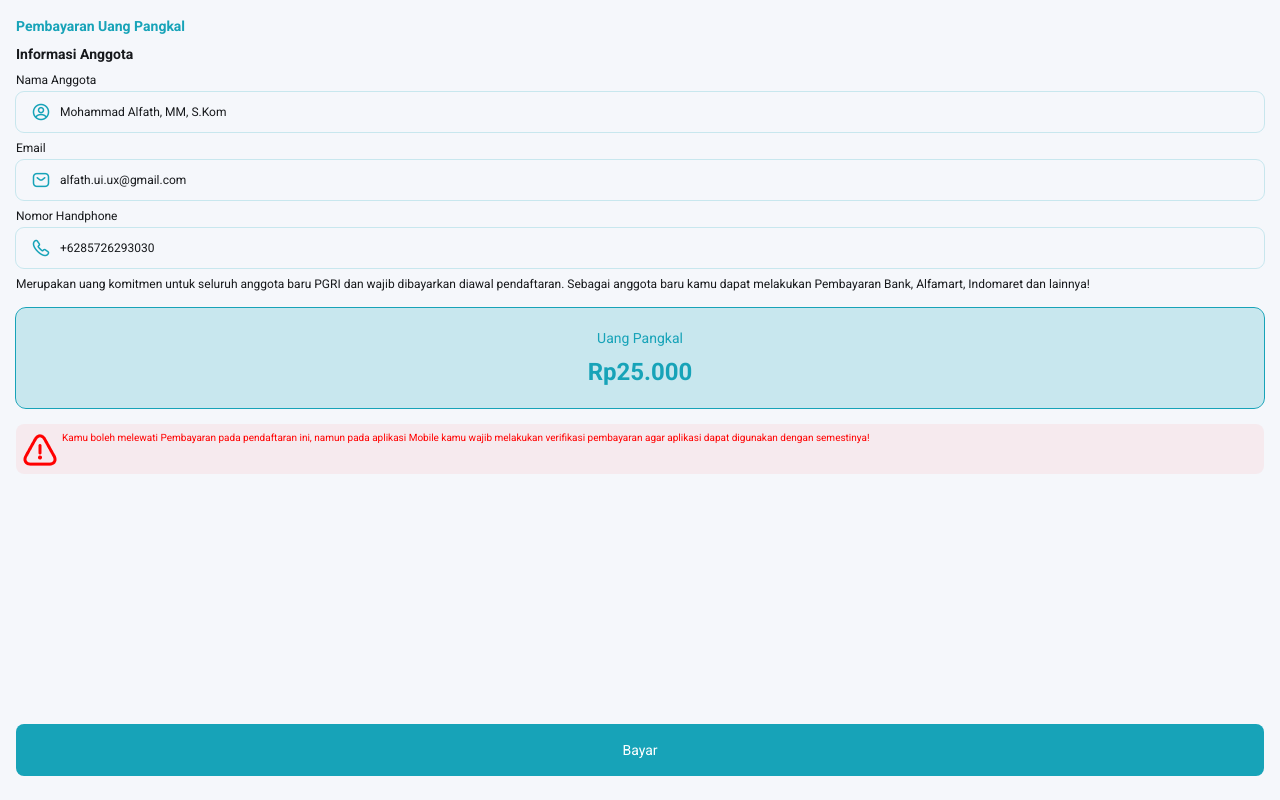
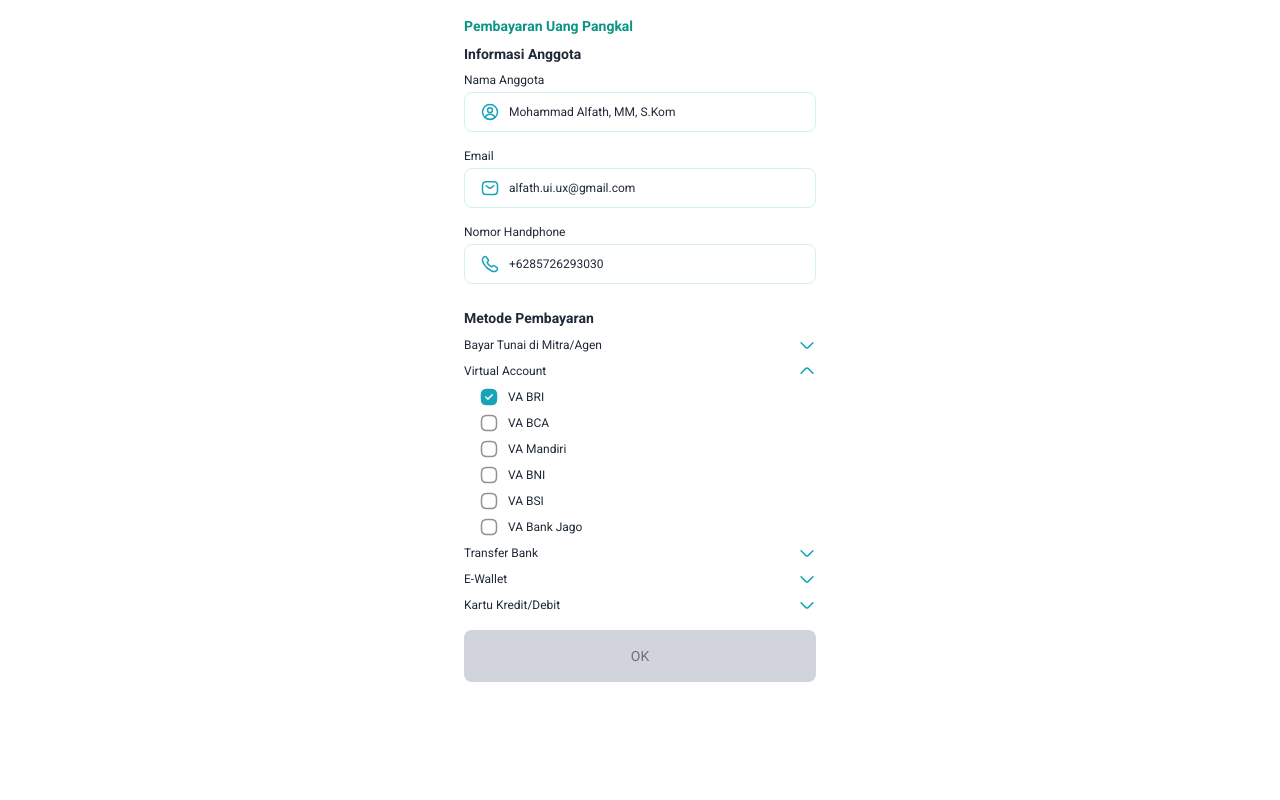
Before and after one commit to luqmanul0612/pgri-frontend, a Next.js app: page /uang-pangkal in a window 1280 px wide. Both pictures are taken after a click on the button "Bayar". Built offline with nearby package versions, Linux system fonts and the light colour scheme.

Commit message:
feat: payment-option screen

```diff
--- a/src/app/(webview)/uang-pangkal/page.tsx
+++ b/src/app/(webview)/uang-pangkal/page.tsx
@@ -1,14 +1,29 @@
-import { FC } from "react";
+"use client";
+import { FC, MouseEvent, useState } from "react";
 import Image from "next/image";
 import warning from "@/../public/icon/warning.png";
 import userIcon from "@/../public/icon/userIcon.png";
 import messageIcon from "@/../public/icon/email-icon.png";
 import phoneIcon from "@/../public/icon/phone-icon.png";
+import { PaymentOption } from "./screens/payment-option";
 
 // ANCHOR: Entry point
 // #region Entry point
 
-const page: FC = async () => {
+const Page: FC = () => {
+  const screens = ["initial", "paymentOption", "paymentSuccess"] as const;
+
+  const [activeScreen, setActiveScreen] =
+    useState<(typeof screens)[number]>("initial");
+
+  if (activeScreen == "paymentOption") return <PaymentOption />;
+
+  function handleSubmit(event: MouseEvent<HTMLButtonElement>): void {
+    event.preventDefault();
+
+    setActiveScreen("paymentOption");
+  }
+
   return (
     <div className="relative mx-auto h-screen min-h-[660px] w-full space-y-4 overflow-hidden bg-[#f5f7fb] p-4">
       {/* Main Content - simplified structure */}
@@ -41,14 +56,17 @@ const page: FC = async () => {
       </div>
 
       {/* Button - positioned absolutely at the bottom */}
-      <button className="absolute bottom-6 left-4 right-4 rounded-lg bg-primary p-4 text-sm text-white">
+      <button
+        onClick={handleSubmit}
+        className="absolute bottom-6 left-4 right-4 rounded-lg bg-primary p-4 text-sm text-white"
+      >
         Bayar
       </button>
     </div>
   );
 };
 
-export default page;
+export default Page;
 // #endregion
 
 // ANCHOR: Internal components
--- /dev/null
+++ b/src/app/(webview)/uang-pangkal/screens/payment-option.tsx
@@ -0,0 +1,283 @@
+import { FC } from "react";
+
+// Reusable Components
+interface InfoFieldProps {
+  label: string;
+  value: string;
+  icon: React.ReactNode;
+}
+
+const InfoField: FC<InfoFieldProps> = ({ label, value, icon }) => (
+  <div className="flex w-full flex-col gap-1">
+    <label className="text-xs font-normal text-gray-800">{label}</label>
+    <div className="flex h-10 w-full items-center gap-2.5 rounded-lg border border-teal-500/20 px-4 py-2.5">
+      {icon}
+      <span className="flex-1 text-xs font-normal text-gray-800">{value}</span>
+    </div>
+  </div>
+);
+
+interface PaymentOptionProps {
+  label: string;
+  isExpanded?: boolean;
+  children?: React.ReactNode;
+}
+
+const PaymentOptionItem: FC<PaymentOptionProps> = ({
+  label,
+  isExpanded = false,
+  children,
+}) => (
+  <div className="flex w-full flex-col gap-2">
+    <div className="flex w-full items-center justify-between">
+      <span className="flex-1 text-xs font-normal text-gray-800">{label}</span>
+      {isExpanded ? <ChevronUpIcon /> : <ChevronDownIcon />}
+    </div>
+    {isExpanded && children && (
+      <div className="flex w-full flex-col gap-2 px-4">{children}</div>
+    )}
+  </div>
+);
+
+interface VirtualAccountOptionProps {
+  name: string;
+  isSelected?: boolean;
+}
+
+const VirtualAccountOption: FC<VirtualAccountOptionProps> = ({
+  name,
+  isSelected = false,
+}) => (
+  <div className="flex w-full items-center gap-2.5">
+    {isSelected ? <CheckboxChecked /> : <CheckboxUnchecked />}
+    <span className="flex-1 text-xs font-normal text-gray-800">{name}</span>
+  </div>
+);
+
+export const PaymentOption: FC = () => {
+  return (
+    <div className="mx-auto flex min-h-screen w-full max-w-sm flex-col gap-4 p-4 sm:max-h-[727px] sm:min-h-0">
+      <div className="flex flex-1 flex-col gap-2">
+        <h1 className="text-sm font-bold text-teal-600">
+          Pembayaran Uang Pangkal
+        </h1>
+
+        <div className="flex flex-1 flex-col gap-6">
+          {/* Member Information Section */}
+          <section className="flex flex-col gap-2">
+            <h2 className="text-sm font-bold text-gray-800">
+              Informasi Anggota
+            </h2>
+            <div className="flex flex-col gap-4">
+              <InfoField
+                label="Nama Anggota"
+                value="Mohammad Alfath, MM, S.Kom"
+                icon={<UserIcon />}
+              />
+              <InfoField
+                label="Email"
+                value="alfath.ui.ux@gmail.com"
+                icon={<MailIcon />}
+              />
+              <InfoField
+                label="Nomor Handphone"
+                value="+6285726293030"
+                icon={<PhoneIcon />}
+              />
+            </div>
+          </section>
+
+          {/* Payment Methods Section */}
+          <section className="flex flex-col gap-2">
+            <h2 className="text-sm font-bold text-gray-800">
+              Metode Pembayaran
+            </h2>
+            <div className="flex flex-col gap-2">
+              <PaymentOptionItem label="Bayar Tunai di Mitra/Agen" />
+
+              <PaymentOptionItem label="Virtual Account" isExpanded>
+                <VirtualAccountOption name="VA BRI" isSelected />
+                <VirtualAccountOption name="VA BCA" />
+                <VirtualAccountOption name="VA Mandiri" />
+                <VirtualAccountOption name="VA BNI" />
+                <VirtualAccountOption name="VA BSI" />
+                <VirtualAccountOption name="VA Bank Jago" />
+              </PaymentOptionItem>
+
+              <PaymentOptionItem label="Transfer Bank" />
+              <PaymentOptionItem label="E-Wallet" />
+              <PaymentOptionItem label="Kartu Kredit/Debit" />
+            </div>
+          </section>
+        </div>
+      </div>
+
+      {/* OK Button */}
+      <button className="flex w-full items-center justify-center gap-2.5 rounded-lg bg-gray-300 p-4">
+        <span className="text-sm font-normal text-gray-500">OK</span>
+      </button>
+    </div>
+  );
+};
+
+// ANCHOR: Icons
+// #region Icons
+
+const UserIcon = () => (
+  <svg
+    width="18"
+    height="18"
+    viewBox="0 0 18 18"
+    fill="none"
+    xmlns="http://www.w3.org/2000/svg"
+  >
+    <path
+      d="M9.08906 9.58499C9.03656 9.57749 8.96906 9.57749 8.90906 9.58499C7.58906 9.53999 6.53906 8.45999 6.53906 7.13249C6.53906 5.77499 7.63406 4.67249 8.99906 4.67249C10.3566 4.67249 11.4591 5.77499 11.4591 7.13249C11.4516 8.45999 10.4091 9.53999 9.08906 9.58499Z"
+      stroke="#17A3B8"
+      strokeWidth="1.5"
+      strokeLinecap="round"
+      strokeLinejoin="round"
+    />
+    <path
+      d="M14.0553 14.535C12.7203 15.7575 10.9503 16.5 9.00031 16.5C7.05031 16.5 5.28031 15.7575 3.94531 14.535C4.02031 13.83 4.47031 13.14 5.27281 12.6C7.32781 11.235 10.6878 11.235 12.7278 12.6C13.5303 13.14 13.9803 13.83 14.0553 14.535Z"
+      stroke="#17A3B8"
+      strokeWidth="1.5"
+      strokeLinecap="round"
+      strokeLinejoin="round"
+    />
+    <path
+      d="M9 16.5C13.1421 16.5 16.5 13.1421 16.5 9C16.5 4.85786 13.1421 1.5 9 1.5C4.85786 1.5 1.5 4.85786 1.5 9C1.5 13.1421 4.85786 16.5 9 16.5Z"
+      stroke="#17A3B8"
+      strokeWidth="1.5"
+      strokeLinecap="round"
+      strokeLinejoin="round"
+    />
+  </svg>
+);
+
+const MailIcon = () => (
+  <svg
+    width="18"
+    height="18"
+    viewBox="0 0 18 18"
+    fill="none"
+    xmlns="http://www.w3.org/2000/svg"
+  >
+    <path
+      d="M12.75 15.375H5.25C3 15.375 1.5 14.25 1.5 11.625V6.375C1.5 3.75 3 2.625 5.25 2.625H12.75C15 2.625 16.5 3.75 16.5 6.375V11.625C16.5 14.25 15 15.375 12.75 15.375Z"
+      stroke="#17A3B8"
+      strokeWidth="1.5"
+      strokeMiterlimit="10"
+      strokeLinecap="round"
+      strokeLinejoin="round"
+    />
+    <path
+      d="M12.75 6.75L10.4025 8.625C9.63 9.24 8.3625 9.24 7.59 8.625L5.25 6.75"
+      stroke="#17A3B8"
+      strokeWidth="1.5"
+      strokeMiterlimit="10"
+      strokeLinecap="round"
+      strokeLinejoin="round"
+    />
+  </svg>
+);
+
+const PhoneIcon = () => (
+  <svg
+    width="18"
+    height="18"
+    viewBox="0 0 18 18"
+    fill="none"
+    xmlns="http://www.w3.org/2000/svg"
+  >
+    <path
+      d="M16.4775 13.7475C16.4775 14.0175 16.4175 14.295 16.29 14.565C16.1625 14.835 15.9975 15.09 15.78 15.33C15.4125 15.735 15.0075 16.0275 14.55 16.215C14.1 16.4025 13.6125 16.5 13.0875 16.5C12.3225 16.5 11.505 16.32 10.6425 15.9525C9.78 15.585 8.9175 15.09 8.0625 14.4675C7.2 13.8375 6.3825 13.14 5.6025 12.3675C4.83 11.5875 4.1325 10.77 3.51 9.915C2.895 9.06 2.4 8.205 2.04 7.3575C1.68 6.5025 1.5 5.685 1.5 4.905C1.5 4.395 1.59 3.9075 1.77 3.4575C1.95 3 2.235 2.58 2.6325 2.205C3.1125 1.7325 3.6375 1.5 4.1925 1.5C4.4025 1.5 4.6125 1.545 4.8 1.635C4.995 1.725 5.1675 1.86 5.3025 2.055L7.0425 4.5075C7.1775 4.695 7.275 4.8675 7.3425 5.0325C7.41 5.19 7.4475 5.3475 7.4475 5.49C7.4475 5.67 7.395 5.85 7.29 6.0225C7.1925 6.195 7.05 6.375 6.87 6.555L6.3 7.1475C6.2175 7.23 6.18 7.3275 6.18 7.4475C6.18 7.5075 6.1875 7.56 6.2025 7.62C6.225 7.68 6.2475 7.725 6.2625 7.77C6.3975 8.0175 6.63 8.34 6.96 8.73C7.2975 9.12 7.6575 9.5175 8.0475 9.915C8.4525 10.3125 8.8425 10.68 9.24 11.0175C9.63 11.3475 9.9525 11.5725 10.2075 11.7075C10.245 11.7225 10.29 11.745 10.3425 11.7675C10.4025 11.79 10.4625 11.7975 10.53 11.7975C10.6575 11.7975 10.755 11.7525 10.8375 11.67L11.4075 11.1075C11.595 10.92 11.775 10.7775 11.9475 10.6875C12.12 10.5825 12.2925 10.53 12.48 10.53C12.6225 10.53 12.7725 10.56 12.9375 10.6275C13.1025 10.695 13.275 10.7925 13.4625 10.92L15.945 12.6825C16.14 12.8175 16.275 12.975 16.3575 13.1625C16.4325 13.35 16.4775 13.5375 16.4775 13.7475Z"
+      stroke="#17A3B8"
+      strokeWidth="1.5"
+      strokeMiterlimit="10"
+    />
+  </svg>
+);
+
+const ChevronDownIcon = () => (
+  <svg
+    width="18"
+    height="18"
+    viewBox="0 0 18 18"
+    fill="none"
+    xmlns="http://www.w3.org/2000/svg"
+  >
+    <path
+      d="M14.9405 6.71252L10.0505 11.6025C9.47305 12.18 8.52805 12.18 7.95055 11.6025L3.06055 6.71252"
+      stroke="#17A3B8"
+      strokeWidth="1.5"
+      strokeMiterlimit="10"
+      strokeLinecap="round"
+      strokeLinejoin="round"
+    />
+  </svg>
+);
+
+const ChevronUpIcon = () => (
+  <svg
+    width="18"
+    height="18"
+    viewBox="0 0 18 18"
+    fill="none"
+    xmlns="http://www.w3.org/2000/svg"
+  >
+    <path
+      d="M14.9405 11.2875L10.0505 6.39748C9.47305 5.81998 8.52805 5.81998 7.95055 6.39748L3.06055 11.2875"
+      stroke="#17A3B8"
+      strokeWidth="1.5"
+      strokeMiterlimit="10"
+      strokeLinecap="round"
+      strokeLinejoin="round"
+    />
+  </svg>
+);
+
+const CheckboxChecked = () => (
+  <svg
+    width="18"
+    height="18"
+    viewBox="0 0 18 18"
+    fill="none"
+    xmlns="http://www.w3.org/2000/svg"
+  >
+    <path
+      d="M6.75 16.5H11.25C15 16.5 16.5 15 16.5 11.25V6.75C16.5 3 15 1.5 11.25 1.5H6.75C3 1.5 1.5 3 1.5 6.75V11.25C1.5 15 3 16.5 6.75 16.5Z"
+      fill="#17A3B8"
+      stroke="#17A3B8"
+      strokeWidth="1.5"
+      strokeLinecap="round"
+      strokeLinejoin="round"
+    />
+    <path
+      d="M5.8125 9L7.935 11.1225L12.1875 6.8775"
+      stroke="#F5F7FB"
+      strokeWidth="1.5"
+      strokeLinecap="round"
+      strokeLinejoin="round"
+    />
+  </svg>
+);
+
+const CheckboxUnchecked = () => (
+  <svg
+    width="18"
+    height="18"
+    viewBox="0 0 18 18"
+    fill="none"
+    xmlns="http://www.w3.org/2000/svg"
+  >
+    <path
+      d="M6.75 16.5H11.25C15 16.5 16.5 15 16.5 11.25V6.75C16.5 3 15 1.5 11.25 1.5H6.75C3 1.5 1.5 3 1.5 6.75V11.25C1.5 15 3 16.5 6.75 16.5Z"
+      stroke="#919191"
+      strokeWidth="1.5"
+      strokeLinecap="round"
+      strokeLinejoin="round"
+    />
+  </svg>
+);
+// #endregion
```
